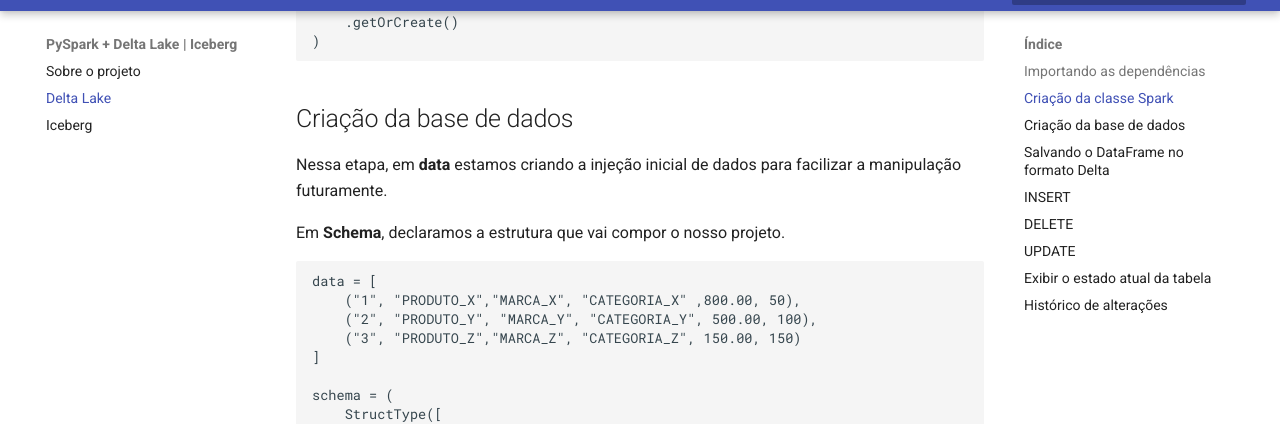
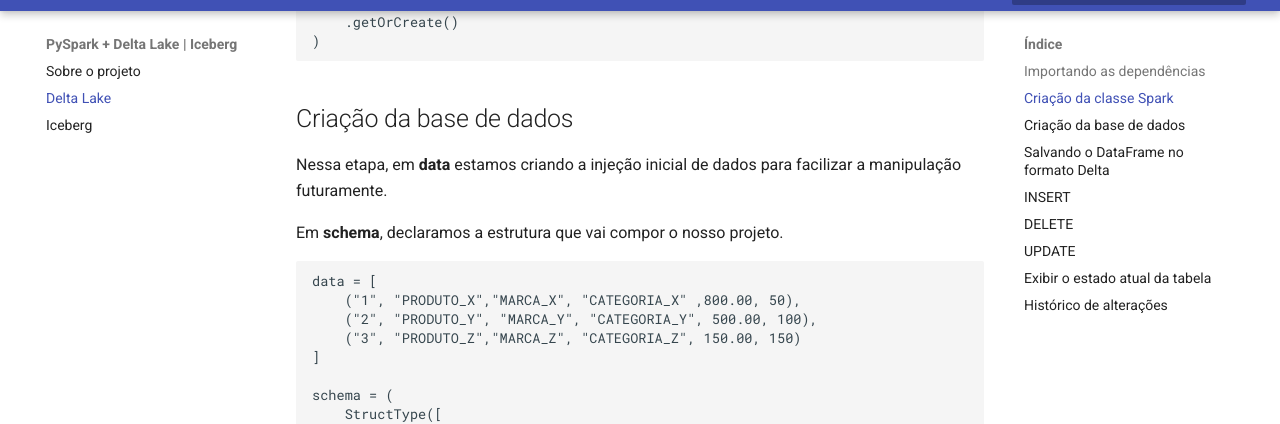
Before and after one commit to jp-bonetti/atividade-engenharia-de-dados-pyspark, an MkDocs documentation site: the page built from docs/deltalake.md, in a window 1280 px wide and 900 px high, scrolled down 647 px. Shown: the part 37-461 px from the top of the window. Built offline with MkDocs 1.6.1 and Material for MkDocs 9.7.7, drawn with Linux system fonts in a browser that asks for light colours.

Commit message:
refactor: erros de português

````diff
--- a/docs/deltalake.md
+++ b/docs/deltalake.md
@@ -30,7 +30,7 @@ spark = (
 
 Nessa etapa, em **data** estamos criando a injeção inicial de dados para facilizar a manipulação futuramente.
 
-Em **Schema**, declaramos a estrutura que vai compor o nosso projeto.
+Em **schema**, declaramos a estrutura que vai compor o nosso projeto.
 
 ```python
 data = [
````
Also changed, not shown: README.md (+1 -1 lines).
